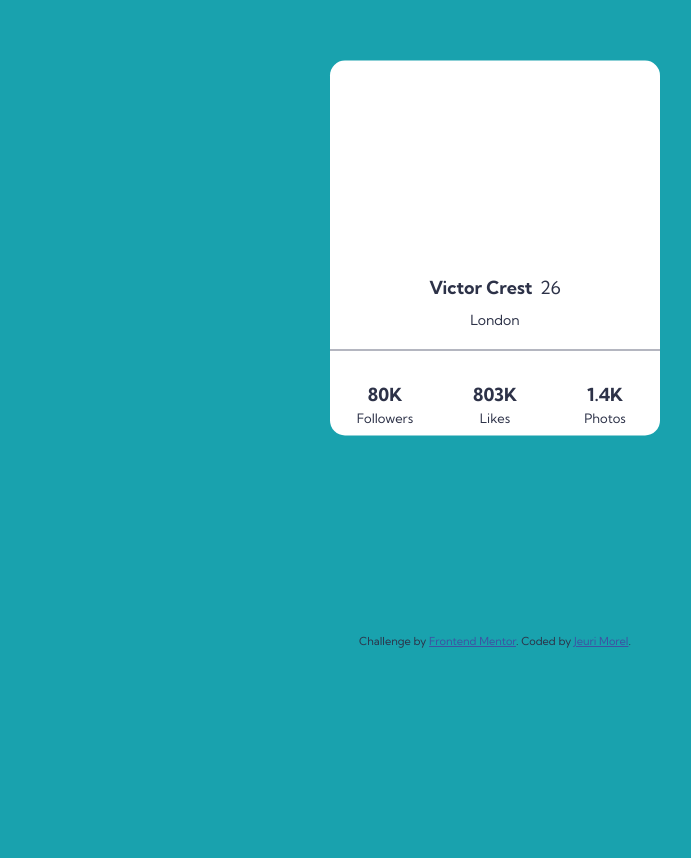
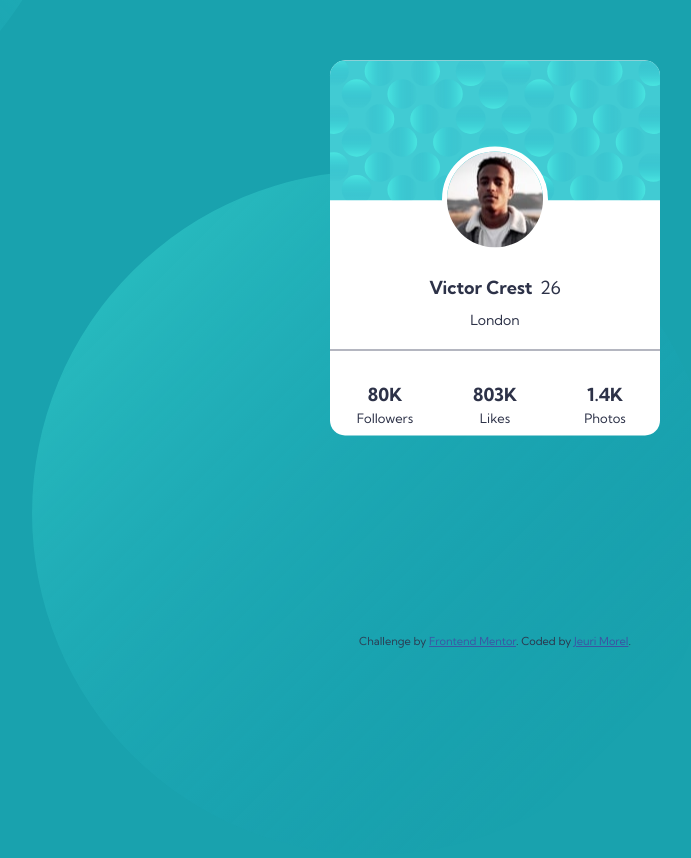
Before and after one commit to JeuriMorel/Frontend-Mentor-Profile-Card, a plain HTML site: page index.html in a window 1280 px wide. Shown: the part 152-1010 px from the top of the page, without its empty margins (145-836 px from the left). Before the commit the page ends 800 px from the top, so only its background shows below. Drawn offline with Linux system fonts and the light colour scheme.

Commit message:
Update index.html

```diff
--- a/index.html
+++ b/index.html
@@ -9,16 +9,16 @@
 
 </head>
 <body>
-  <div class="back-top"><img src="./images/bg-pattern-top.svg" alt=""></div>
+  <div class="back-top"><img src="bg-pattern-top.svg" alt=""></div>
   <div class="back-bottom">
-    <img src="./images/bg-pattern-bottom.svg" alt="">
+    <img src="bg-pattern-bottom.svg" alt="">
   </div>
 <div class="card">
-  <div class="card-top" style='background-image: url(./images/bg-pattern-card.svg);'>
+  <div class="card-top" style='background-image: url(bg-pattern-card.svg);'>
 
   </div>
   <div class="card-img">
-    <img src="./images/image-victor.jpg" alt="">
+    <img src="image-victor.jpg" alt="">
   </div>
   <div class="card-mid"><div></div>
   <div><p><span>Victor Crest</span>
```
